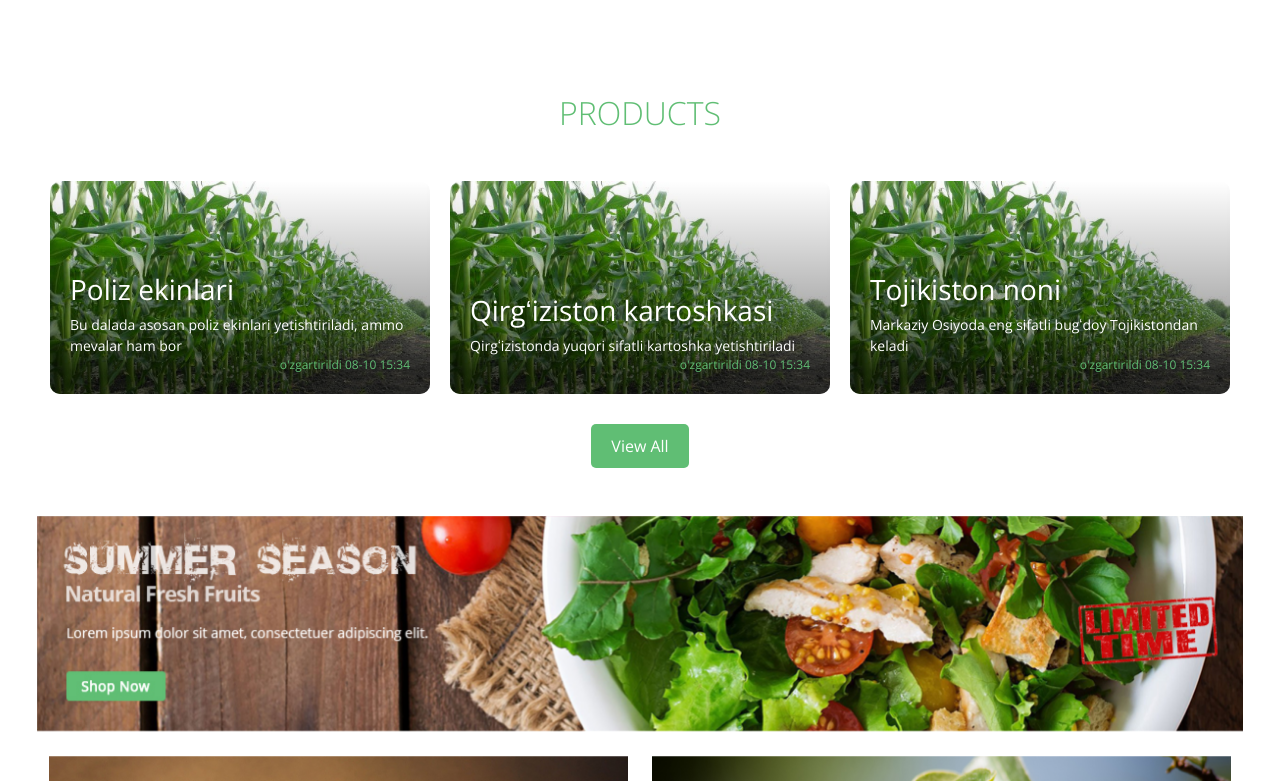
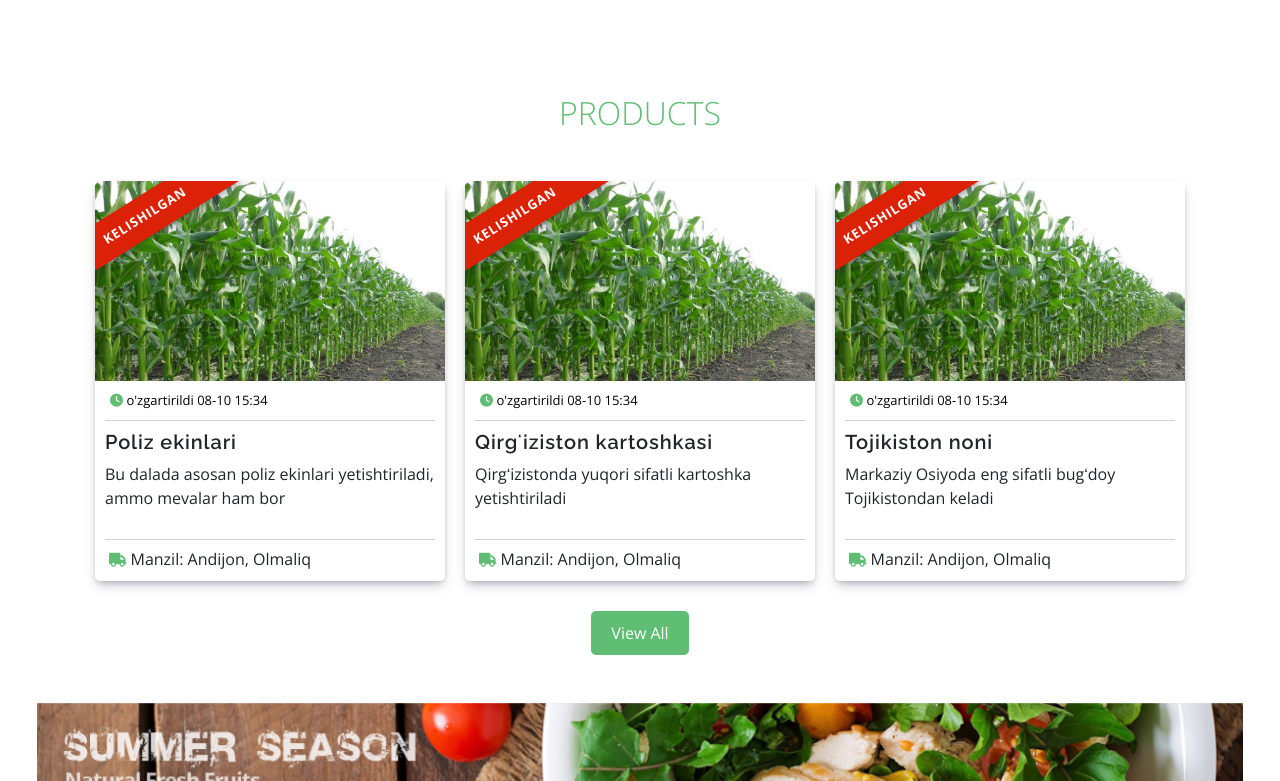
Before and after one commit to EhsonjonKomiljonov/green-sale, a React (Vite) app: page / in a window 1280 px wide. Shown: the part 693-1474 px from the top of the page. Built offline with nearby package versions, Linux system fonts and the light colour scheme.

Commit message:
edit products card style

```diff
--- a/src/components/Header/header.scss
+++ b/src/components/Header/header.scss
@@ -141,7 +141,7 @@
 .site-header__bottom {
   .nav {
     position: absolute;
-    bottom: -23px;
+    bottom: -32px;
     width: 100%;
     padding: 20px 20px;
     border-radius: 6px;
--- a/src/components/ProductCard/ProductCard.jsx
+++ b/src/components/ProductCard/ProductCard.jsx
@@ -2,13 +2,33 @@ import './product-card.scss';
 
 export const ProductCard = ({ obj }) => {
   const { title, desc, img, time } = obj;
+  const sellered = 1;
   return (
-    <div className="product-card">
+    <div
+      className={
+        sellered == 0
+          ? 'product-card'
+          : sellered == 1
+          ? 'product-card sellered'
+          : 'd-none'
+      }
+    >
       <img src={img} alt={title} />
-      <div>
-        <p className="h3">{title}</p>
-        <p>{desc}</p>
-        <time dateTime="2023-08-10">{time}</time>
+      <div className="product-card__body">
+        <div className="product-card__heading">
+          <span className={sellered ? 'sellered' : ''}>
+            {sellered ? 'Kelishilgan' : 'Yangi'}
+          </span>
+          <time className="product-card__time" dateTime="2023-08-10">
+            <i class="fa-solid fa-clock"></i> {time}
+          </time>
+        </div>
+        <h3 className="product-card__title m-0">{title}</h3>
+        <p className="product-card__desc">{desc}</p>
+        <p className="product-card__region">
+          <i class="fa-solid fa-truck"></i>
+          Manzil: Andijon, Olmaliq
+        </p>
       </div>
     </div>
   );
--- a/src/components/ProductCard/product-card.scss
+++ b/src/components/ProductCard/product-card.scss
@@ -1,52 +1,90 @@
 .product-card {
   position: relative;
   width: 100%;
-  max-width: 380px;
-  border-radius: 10px;
+  max-width: 350px;
+  border-radius: 5px;
+  height: 400px;
+  overflow: hidden;
+  box-shadow: #32325d40 0px 6px 12px -2px, #0000004d 0px 3px 7px -3px;
   cursor: pointer;
+  transition: all 0.2s ease-in-out;
 
-  &::after {
-    position: absolute;
-    bottom: 0;
-    left: 0;
-    width: 100%;
-    height: 100%;
-    border-radius: 10px;
-    background: linear-gradient(
-      180deg,
-      rgba(0, 0, 0, 0) 0%,
-      rgba(0, 0, 0, 0.37) 69.5%,
-      rgba(0, 0, 0, 0.65) 90.34%
-    );
-    content: '';
+  &:hover {
+    box-shadow: none;
   }
 
   img {
     width: 100%;
-    height: auto;
-    border-radius: 10px;
+    height: 200px;
   }
 
-  div {
-    position: absolute;
-    width: 100%;
-    bottom: 0;
-    z-index: 4;
-    padding: 20px;
+  &__body {
+    display: flex;
+    flex-direction: column;
+    justify-content: space-between;
+    height: 200px;
+    padding: 10px;
 
-    p {
-      color: #fff;
+    h3 {
+      font-size: 20px;
+      font-weight: 600;
+      font-family: 'Raleway';
+      letter-spacing: 0.9px;
     }
 
-    p + p {
-      font-size: 14px;
+    .product-card__desc {
+      display: block;
+      margin-bottom: 20px;
+    }
+
+    .product-card__region {
+      display: block;
+      padding-top: 7px;
+      border-top: 1px solid #d1d0d0;
+
+      i {
+        margin: 0 4px;
+        color: #60be74;
+        font-size: 14px;
+      }
+    }
+  }
+
+  &__heading {
+    display: flex;
+    justify-content: space-between;
+    border-bottom: 1px solid #d1d0d0;
+    padding: 0 5px 10px;
+
+    span {
+      position: absolute;
+      top: 15px;
+      left: -50px;
+      width: 200px;
+      padding: 10px;
+      text-align: center;
+      background-color: #fff;
+      font-weight: bold;
+      text-transform: uppercase;
+      font-size: 13px;
+      letter-spacing: 0.9px;
+      rotate: -32deg;
+      color: #222;
+      box-shadow: #32325d40 0px 6px 12px -2px, #0000004d 0px 3px 7px -3px;
+
+      &.sellered {
+        background-color: #dc2206;
+        color: #fff;
+      }
     }
 
     time {
-      display: block;
-      text-align: end;
-      font-size: 12px;
-      color: #60be74;
+      font-size: 13px;
+      color: #000;
+
+      i {
+        color: #60be74;
+      }
     }
   }
 }
--- a/src/components/Products/Products.jsx
+++ b/src/components/Products/Products.jsx
@@ -14,7 +14,7 @@ export const Products = () => {
     <section className="products py-5">
       <div className="container">
         <h2 className="mb-5">Products</h2>
-        <div className="products__inner d-flex align-items-center flex-wrap">
+        <div className="products__inner d-flex flex-wrap">
           {data.length ? (
             data.map((item) => <ProductCard obj={item} />)
           ) : (
--- a/src/pages/Login/Login.jsx
+++ b/src/pages/Login/Login.jsx
@@ -75,8 +75,8 @@ export const Login = () => {
     onError: (err) => {
       setIsLoading(false);
       toast.error(
-        err.response.data.ErrorMessage == 'User already exists'
-          ? "Bunday user avval ro'yhatdan o'tgan!"
+        err.response.data.ErrorMessage == 'User not found!'
+          ? "Bunday foydalanuvchi mavjud emas!"
           : err.response.data.ErrorMessage
       );
     },
--- a/src/pages/Register/Register.jsx
+++ b/src/pages/Register/Register.jsx
@@ -92,7 +92,7 @@ export const Register = () => {
       setIsLoading(false);
       toast.error(
         err.response.data.ErrorMessage == 'User already exists'
-          ? "Bunday user avval ro'yhatdan o'tgan!"
+          ? "Bunday foydalanuvchi avval ro'yhatdan o'tgan!"
           : err.response.data.ErrorMessage
       );
       if (!err.response.data.ErrorMessage) {
```
